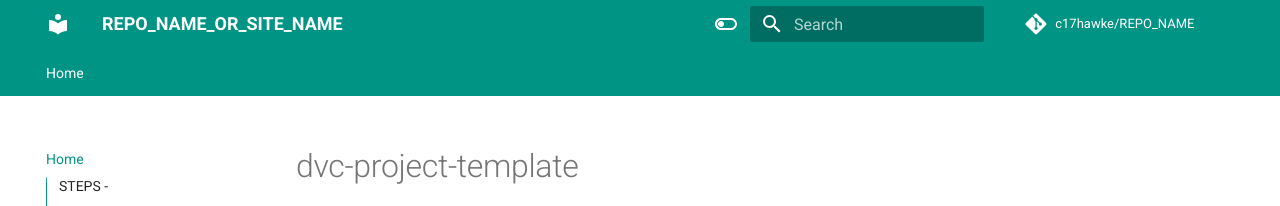
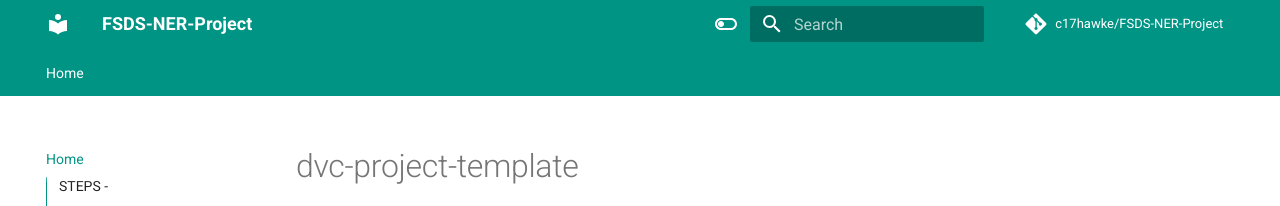
Before and after one commit to c17hawke/FSDS-NER-Project, an MkDocs documentation site: the page built from docs/index.md, in a window 1280 px wide. Shown: the top 206 px of the page. Built offline with MkDocs 1.6.1 and Material for MkDocs 9.7.7, drawn with Linux system fonts in a browser that asks for light colours; comment, search, counter and statistics services are not loaded.

Commit message:
first update

```diff
--- a/mkdocs.yml
+++ b/mkdocs.yml
@@ -1,5 +1,5 @@
 # Project information
-site_name: REPO_NAME_OR_SITE_NAME
+site_name: FSDS-NER-Project
 # defeine TOC or order of website-
 nav:
   - Home: index.md
@@ -9,8 +9,8 @@ site_description: >-
   DESCRIPTION
 
 # Repository
-repo_name: c17hawke/REPO_NAME
-repo_url: https://github.com/c17hawke/REPO_NAME
+repo_name: c17hawke/FSDS-NER-Project
+repo_url: https://github.com/c17hawke/FSDS-NER-Project
 
 # Configuration
 theme:
```
